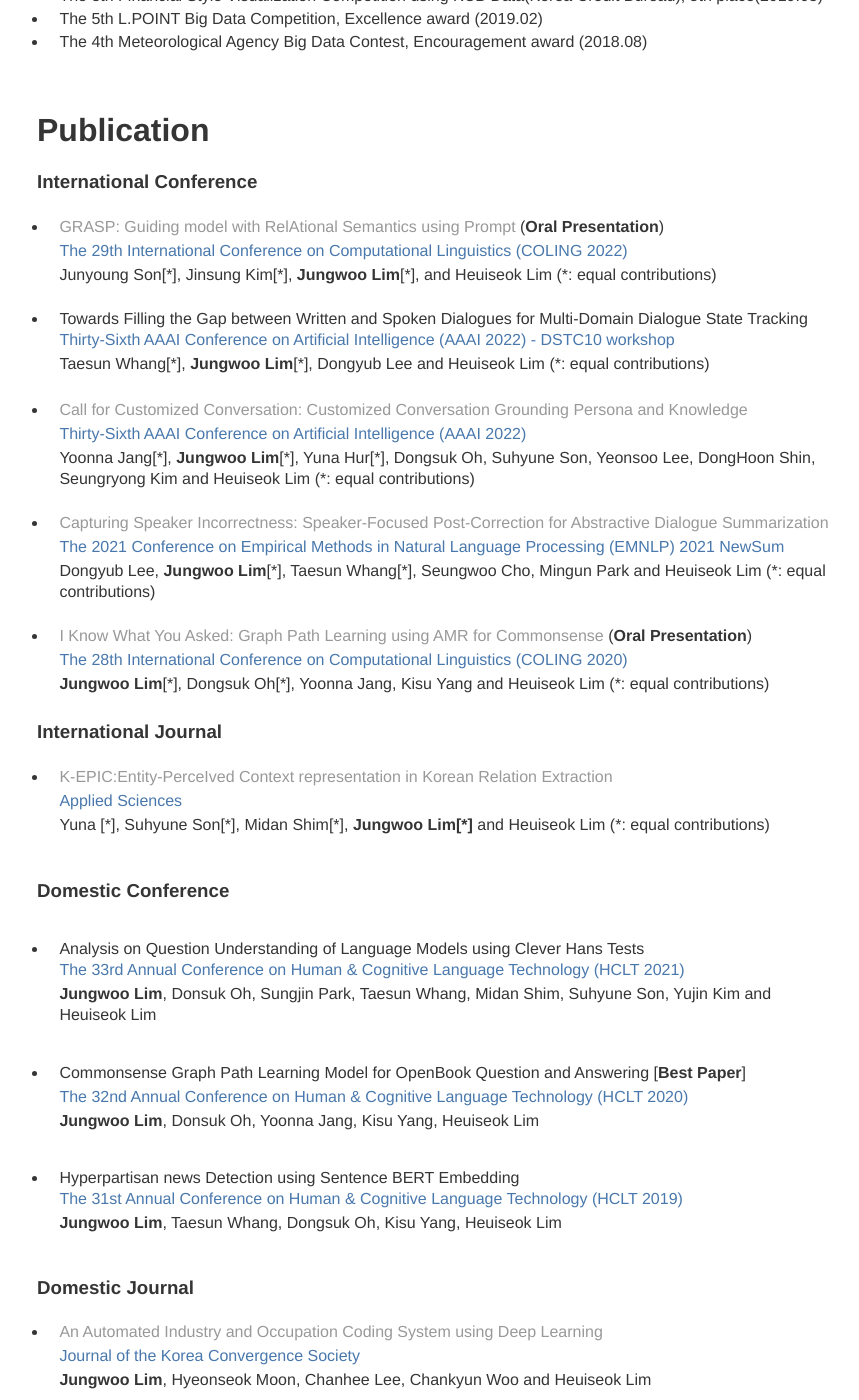
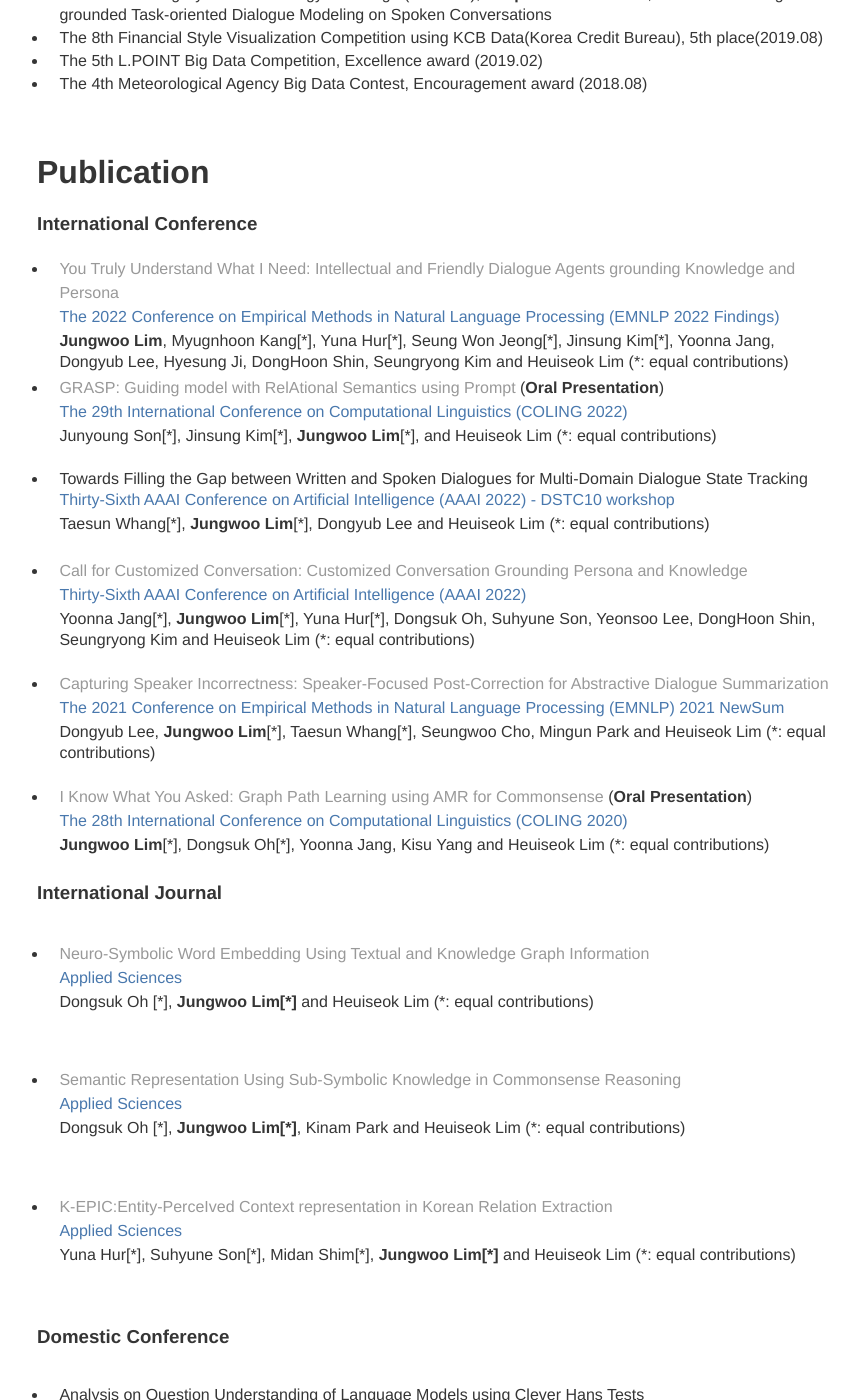
Before and after one commit to dlawjddn803/dlawjddn803.github.io, a Jekyll site: the page built from index.md, in a window 1280 px wide and 1400 px high, scrolled down 1233 px. Shown: the whole window, without its empty margins (203-1062 px from the left). Built offline with Jekyll 4.4.1, drawn with Linux system fonts in a browser that asks for light colours; our own code applies the rules of GitHub Pages for plain Markdown files; some of the changed text lies outside the part shown.

Commit message:
add info

```diff
--- a/index.md
+++ b/index.md
@@ -16,7 +16,7 @@ Please check my [CV](https://drive.google.com/file/d/1OIubJzknuk7bAkOjLuTYHHNBPV
 
 
 # News
-
+10/2022     Our paper "You Truly Understand What I Need: Intellectual and Friendly Dialogue Agents grounding Knowledge and Persona" is accepted to EMNLP 2022 Findings!
 10/2022     Hosting "[The 1st Workshop on Customized Chat Grounding Persona and Knowledge](https://sites.google.com/view/persona-knowledge-workshop/home?authuser=0)" at COLING 2022
 07/2022     Invited to server as a Reviewer for EMNLP 2022
 
@@ -52,6 +52,10 @@ Please check my [CV](https://drive.google.com/file/d/1OIubJzknuk7bAkOjLuTYHHNBPV
 # Publication
 
 ### International Conference
+* [You Truly Understand What I Need: Intellectual and Friendly Dialogue Agents grounding Knowledge and Persona]() <br/>
+<span style="color:rgb(73, 120, 173)"> The 2022 Conference on Empirical Methods in Natural Language Processing (EMNLP 2022 Findings) </span> <br/>
+**Jungwoo Lim**, Myugnhoon Kang[\*], Yuna Hur[\*], Seung Won Jeong[\*], Jinsung Kim[\*], Yoonna Jang, Dongyub Lee, Hyesung Ji, DongHoon Shin, Seungryong Kim and Heuiseok Lim (*: equal contributions)
+<br/>
 * [GRASP: Guiding model with RelAtional Semantics using Prompt](https://arxiv.org/pdf/2208.12494.pdf) (**Oral Presentation**) <br/>
 <span style="color:rgb(73, 120, 173)"> The 29th International Conference on Computational Linguistics (COLING 2022) </span> <br/>
 Junyoung Son[\*], Jinsung Kim[\*], **Jungwoo Lim**[\*], and Heuiseok Lim (*: equal contributions)
@@ -73,11 +77,20 @@ Dongyub Lee, **Jungwoo Lim**[\*], Taesun Whang[\*], Seungwoo Cho, Mingun Park an
 **Jungwoo Lim**[\*], Dongsuk Oh[\*], Yoonna Jang, Kisu Yang and Heuiseok Lim (*: equal contributions)
 
 ### International Journal
+* [Neuro-Symbolic Word Embedding Using Textual and Knowledge Graph Information](https://www.mdpi.com/2076-3417/12/19/9424/htm) <br/>
+<span style="color:rgb(73, 120, 173)"> Applied Sciences </span> <br/>
+Dongsuk Oh [\*], **Jungwoo Lim[\*]** and Heuiseok Lim (*: equal contributions)
+<br/>
+
+* [Semantic Representation Using Sub-Symbolic Knowledge in Commonsense Reasoning](https://www.mdpi.com/2076-3417/12/18/9202/htm) <br/>
+<span style="color:rgb(73, 120, 173)"> Applied Sciences </span> <br/>
+Dongsuk Oh [\*], **Jungwoo Lim[\*]**, Kinam Park and Heuiseok Lim (*: equal contributions)
+<br/>
+
 * [K-EPIC:Entity-PerceIved Context representation in Korean Relation Extraction](https://www.mdpi.com/2076-3417/11/23/11472) <br/>
 <span style="color:rgb(73, 120, 173)"> Applied Sciences </span> <br/>
-Yuna [\*], Suhyune Son[\*], Midan Shim[\*], **Jungwoo Lim[\*]** and Heuiseok Lim (*: equal contributions)
+Yuna Hur[\*], Suhyune Son[\*], Midan Shim[\*], **Jungwoo Lim[\*]** and Heuiseok Lim (*: equal contributions)
 <br/>
-
 
 ### Domestic Conference
 * Analysis on Question Understanding of Language Models using Clever Hans Tests <br/>
```
